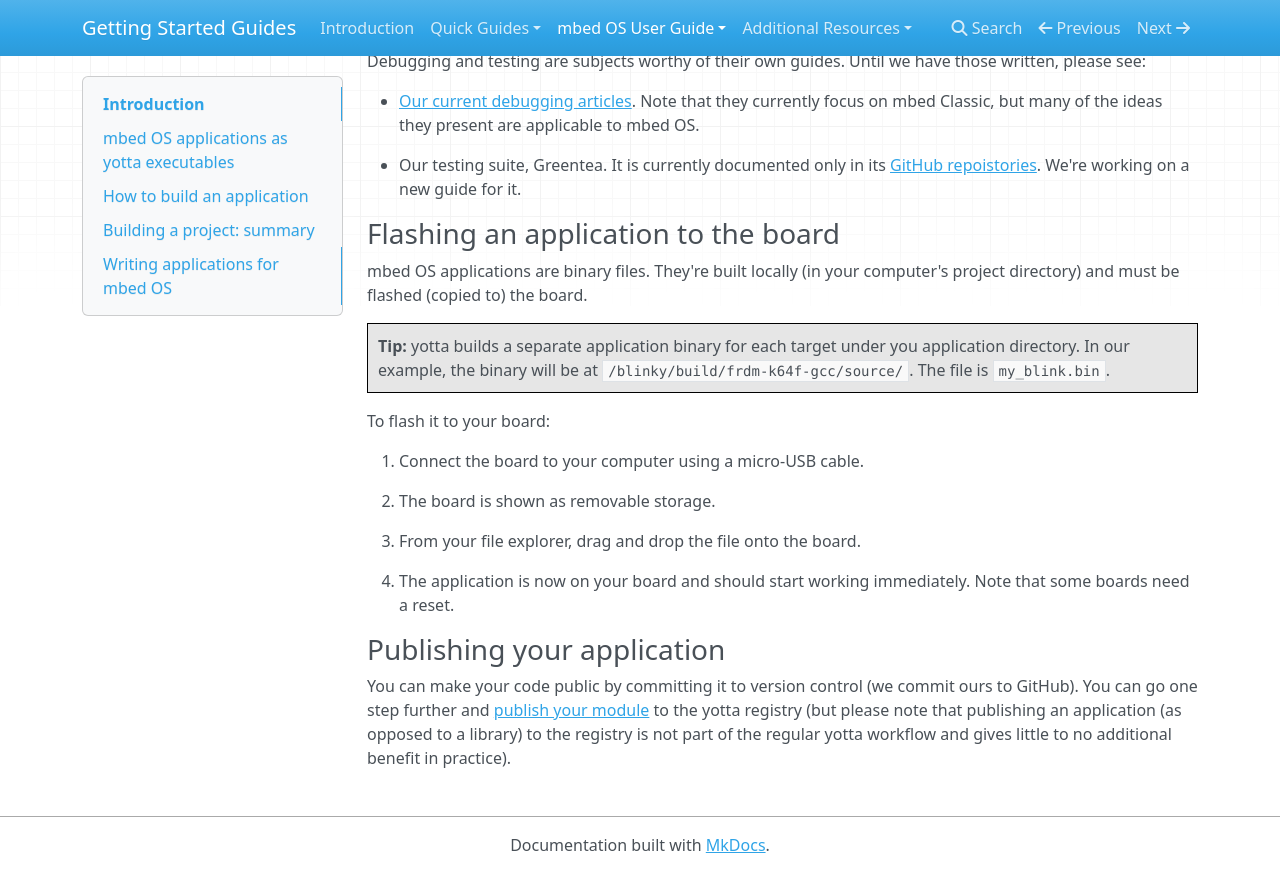
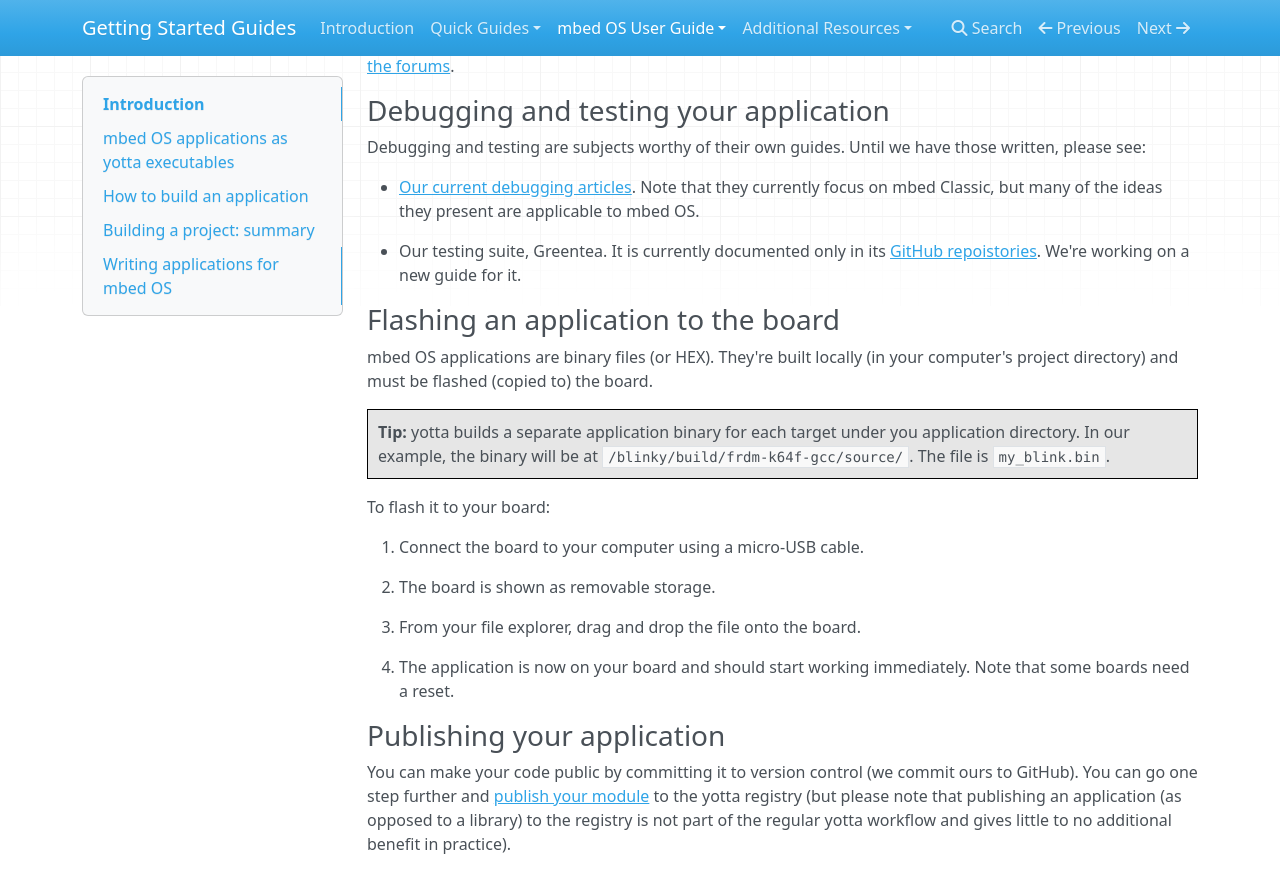
Before and after one commit to ARMmbed/GettingStartedmbedOS, an MkDocs documentation site: the page built from Docs/Full_Guide/app_on_yotta.md, in a window 1280 px wide and 900 px high, scrolled down 11966 px. Shown: the top 893 px of the window. Built offline with MkDocs 1.6.1, drawn with Linux system fonts in a browser that asks for light colours; nearby versions of some CDN libraries; old or Windows-style settings are respelled for this version of MkDocs; some of the changed text lies outside the part shown.

Commit message:
HEX files

```diff
--- a/Docs/Full_Guide/app_on_yotta.md
+++ b/Docs/Full_Guide/app_on_yotta.md
@@ -338,6 +338,8 @@ user$ yotta build
 
 The built executable (a binary) will be created at ``./build/<target_name>/source/<module_name>``. So the result of that build will be at ``blinky/build/frdm-k64f-gcc/source/``.
 
+<span style="background-color:#E6E6E6;  border:1px solid #000;display:block; height:100%; padding:10px">**Tip:** Some targets require a HEX file, not a BIN. yotta knows which file type to build based on the target description.</span>
+
 #### Flashing the application to the board
 
 The file you need to flash onto the mbed-enabled board is ``my_blinky.bin``:
@@ -457,7 +459,7 @@ Debugging and testing are subjects worthy of their own guides. Until we have tho
 
 ### Flashing an application to the board
 
-mbed OS applications are binary files. They're built locally (in your computer's project directory) and must be flashed (copied to) the board.
+mbed OS applications are binary files (or HEX). They're built locally (in your computer's project directory) and must be flashed (copied to) the board.
 
 <span style="background-color:#E6E6E6;  border:1px solid #000;display:block; height:100%; padding:10px">**Tip:** yotta builds a separate application binary for each target under you application directory. In our example, the binary will be at ``/blinky/build/frdm-k64f-gcc/source/``. The file is ``my_blink.bin``.</span>
 
```
